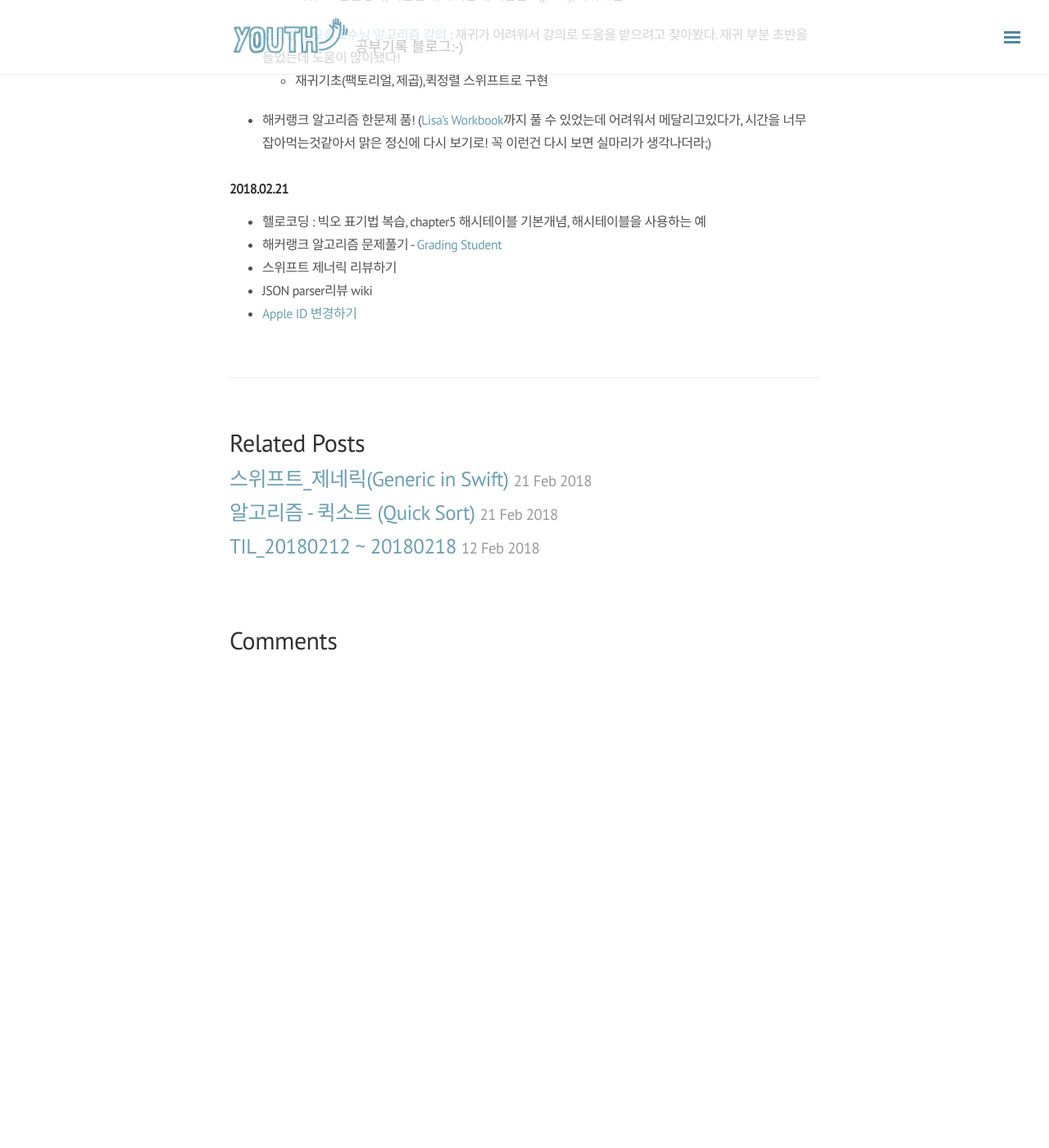
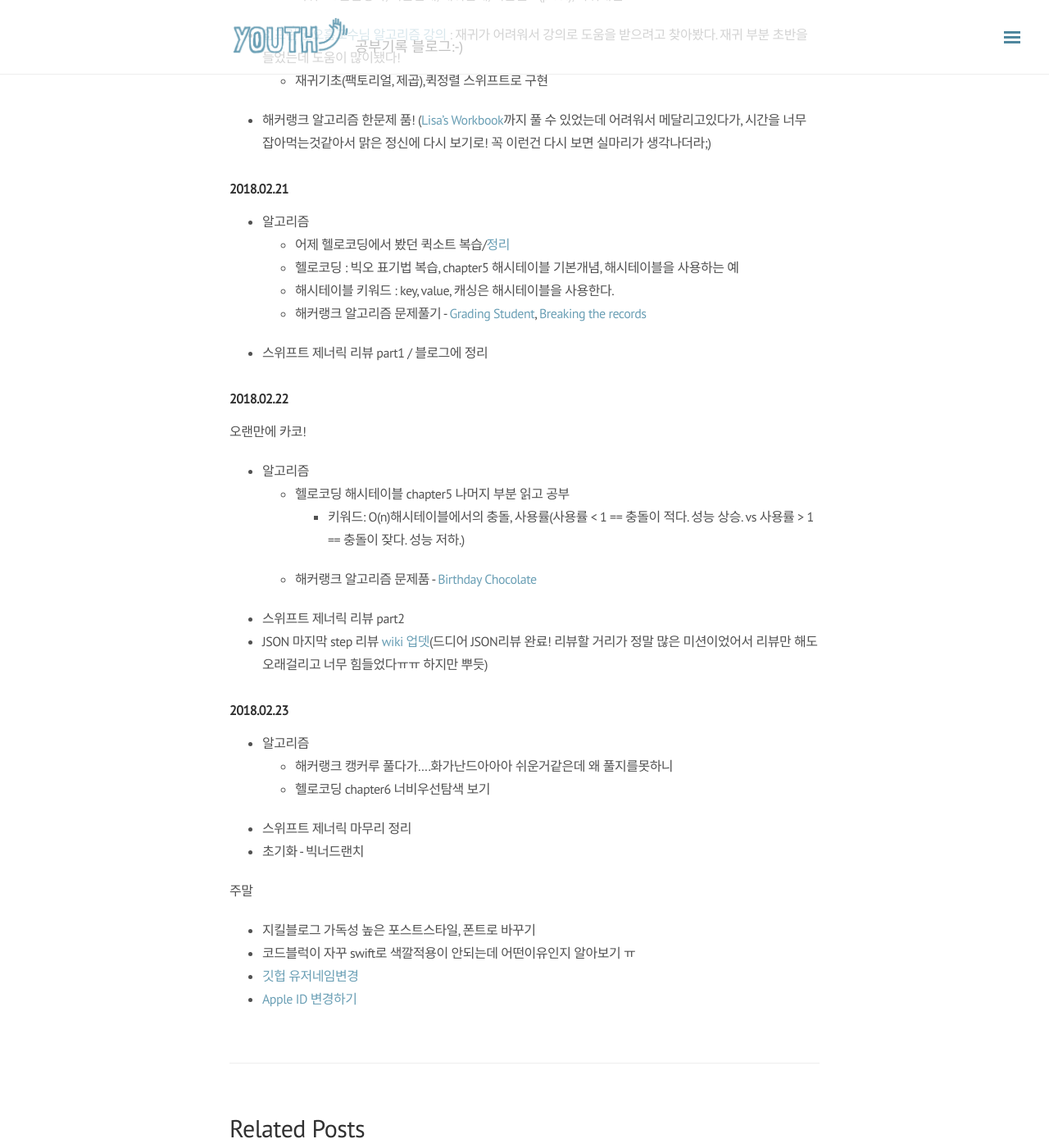
Before and after one commit to jinios/jinios.github.io, a Jekyll site: the page built from _posts/TIL/2018-02-19-TIL.md, in a window 1280 px wide and 1400 px high, scrolled down 340 px. Shown: the whole window at 82% size. Built offline with Jekyll 4.4.1, drawn with Linux system fonts in a browser that asks for light colours; nearby versions of some CDN libraries; comment, search, counter and statistics services are not loaded; before the commit the page ends 1150 px from its top, so only the background shows below that.

Commit message:
update posts

```diff
--- a/_posts/TIL/2018-02-19-TIL.md
+++ b/_posts/TIL/2018-02-19-TIL.md
@@ -13,8 +13,33 @@ categories: TIL
 - 해커랭크 알고리즘 한문제 품! ([Lisa's Workbook](https://www.hackerrank.com/challenges/lisa-workbook/problem)까지 풀 수 있었는데 어려워서 메달리고있다가, 시간을 너무 잡아먹는것같아서 맑은 정신에 다시 보기로! 꼭 이런건 다시 보면 실마리가 생각나더라;)
 
 #### 2018.02.21
-- 헬로코딩 : 빅오 표기법 복습, chapter5 해시테이블 기본개념, 해시테이블을 사용하는 예
-- 해커랭크 알고리즘 문제풀기 - [Grading Student](https://github.com/youth27/Algorithm/blob/master/Hackerrank/Grading-Student.playground/Contents.swift)
-- 스위프트 제너릭 리뷰하기
-- JSON parser리뷰 wiki
+- 알고리즘
+  - 어제 헬로코딩에서 봤던 퀵소트 복습/[정리](https://youth27.github.io/study/2018/02/21/quickSort_basic/)
+  - 헬로코딩 : 빅오 표기법 복습, chapter5 해시테이블 기본개념, 해시테이블을 사용하는 예
+  - 해시테이블 키워드 : key, value, 캐싱은 해시테이블을 사용한다.
+  - 해커랭크 알고리즘 문제풀기 - [Grading Student](https://github.com/youth27/Algorithm/blob/master/Hackerrank/Grading-Student.playground/Contents.swift), [Breaking the records](https://github.com/youth27/Algorithm/blob/master/Hackerrank/Breaking-the-records.playground/Contents.swift)
+- 스위프트 제너릭 리뷰 part1 / 블로그에 정리
+
+
+#### 2018.02.22
+오랜만에 카코!
+- 알고리즘
+  - 헬로코딩 해시테이블 chapter5 나머지 부분 읽고 공부
+    - 키워드: O(n)해시테이블에서의 충돌, 사용률(사용률 < 1 == 충돌이 적다. 성능 상승. vs 사용률 > 1 == 충돌이 잦다. 성능 저하.)
+  - 해커랭크 알고리즘 문제품 - [Birthday Chocolate](https://github.com/youth27/Algorithm/blob/master/Hackerrank/Birthday_chocolate.playground/Contents.swift)
+- 스위프트 제너릭 리뷰 part2
+- JSON 마지막 step 리뷰 [wiki 업뎃](https://github.com/youth27/swift-jsonparser/wiki/JSONParser-Feedback-Wiki)(드디어 JSON리뷰 완료! 리뷰할 거리가 정말 많은 미션이었어서 리뷰만 해도 오래걸리고 너무 힘들었다ㅠㅠ 하지만 뿌듯)
+
+#### 2018.02.23
+- 알고리즘
+  - 해커랭크 캥커루 풀다가....화가난드아아아 쉬운거같은데 왜 풀지를못하니
+  - 헬로코딩 chapter6 너비우선탐색 보기
+- 스위프트 제너릭 마무리 정리
+- 초기화 - 빅너드랜치
+
+
+주말
+- 지킬블로그 가독성 높은 포스트스타일, 폰트로 바꾸기
+- 코드블럭이 자꾸 swift로 색깔적용이 안되는데 어떤이유인지 알아보기 ㅠ
+- [깃헙 유저네임변경](https://help.github.com/articles/changing-your-github-username/)
 - [Apple ID 변경하기](https://support.apple.com/ko-kr/HT202667)
```
Also changed, not shown: _posts/Swift/2018-02-21-Generic.md (+13 -2 lines), _posts/TIL/2018-01-08-TIL.md (+2 -5 lines), _posts/jsonfeedback6.md (added, +203 -0 lines).
